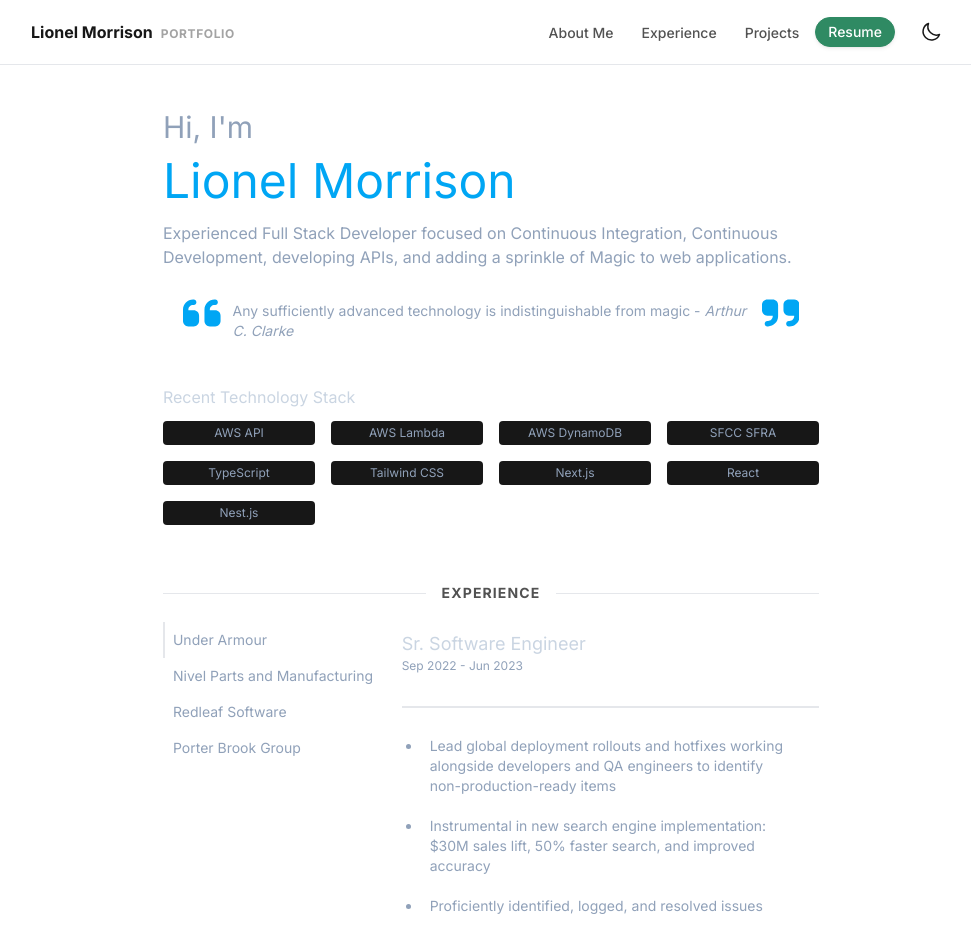
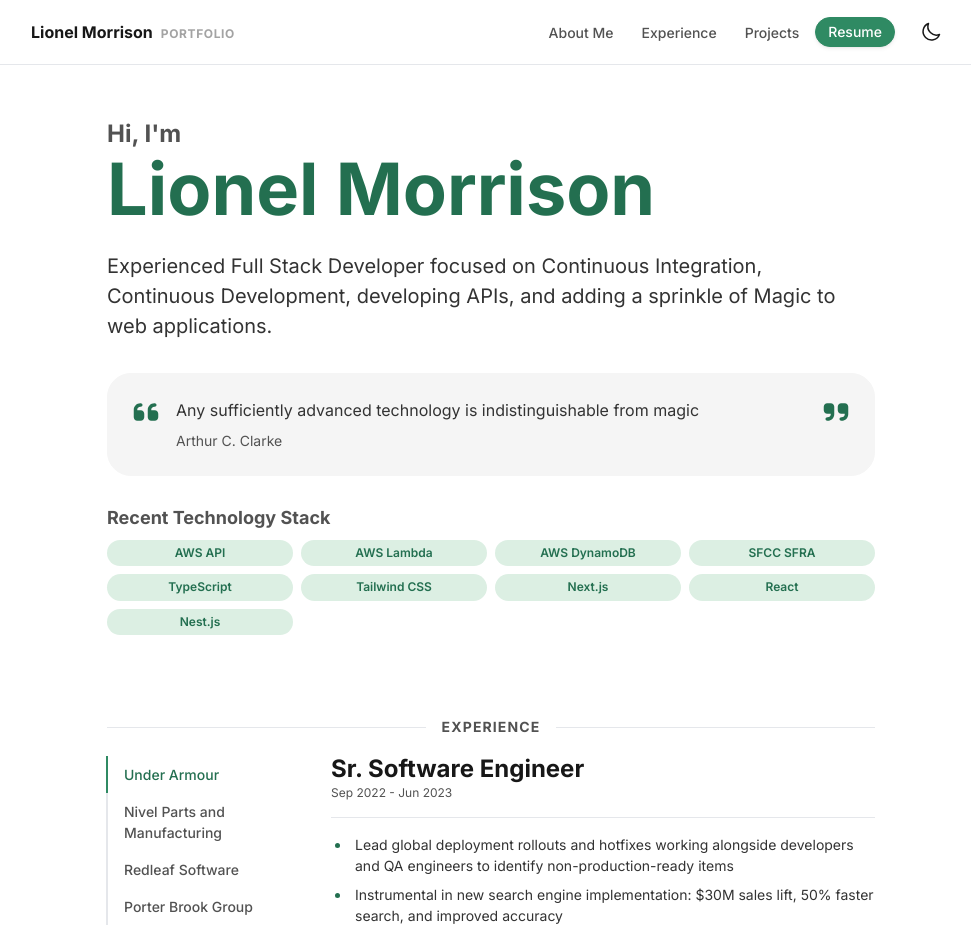
Before and after one commit to lioneljmorrison/portfolio, a Next.js app: page / in a window 1280 px wide. Shown: the top 937 px of the page, without its empty margins (149-1120 px from the left). Built offline with nearby package versions, Linux system fonts and the light colour scheme.

Commit message:
Move About Me and Experience to token styles; accessible Experience tabs
Co-Authored-By: Claude Opus 5.5 <noreply@anthropic.com>

```diff
--- a/app/components/about-me.tsx
+++ b/app/components/about-me.tsx
@@ -2,44 +2,34 @@ import type { AboutMe } from '../interfaces';
 
 export default function AboutMe({ anchor, data }: { anchor: string; data: AboutMe }) {
   return (
-    <div id={anchor} className="max-w-prose mx-auto py-4 text-slate-400">
-      <div className="text-3xl mx-auto py-1 text-slate-400">{data.intro}</div>
-      <div className="text-5xl mx-auto py-2 text-sky-500">{data.name}</div>
-      <div className="mx-auto py-2 text-md">
-        {data.tldr}
-        {!data.quote || (
-          <div className="flex p-5 text-sm text-slate-400">
-            <svg
-              className="text-5xl fill-sky-500"
-              xmlns="http://www.w3.org/2000/svg"
-              height="1em"
-              viewBox="0 0 448 512"
-            >
+    <section id={anchor} className="section">
+      <p className="h5 about-intro">{data.intro}</p>
+      <h1 className="dh3 about-name">{data.name}</h1>
+      <p className="p-lg about-tldr">{data.tldr}</p>
+      {data.quote && (
+        <figure className="card-subtle about-quote">
+          <svg className="about-quote-mark" xmlns="http://www.w3.org/2000/svg" viewBox="0 0 448 512" aria-hidden="true">
             <path d="M0 216C0 149.7 53.7 96 120 96h8c17.7 0 32 14.3 32 32s-14.3 32-32 32h-8c-30.9 0-56 25.1-56 56v8h64c35.3 0 64 28.7 64 64v64c0 35.3-28.7 64-64 64H64c-35.3 0-64-28.7-64-64V320 288 216zm256 0c0-66.3 53.7-120 120-120h8c17.7 0 32 14.3 32 32s-14.3 32-32 32h-8c-30.9 0-56 25.1-56 56v8h64c35.3 0 64 28.7 64 64v64c0 35.3-28.7 64-64 64H320c-35.3 0-64-28.7-64-64V320 288 216z" />
           </svg>
-            <div className="p-3">
-              {data.quote?.text} - <span className="italic">{data.quote?.author}</span>
+          <div className="about-quote-body">
+            <blockquote>
+              <p>{data.quote.text}</p>
+            </blockquote>
+            <figcaption className="p-sm">{data.quote.author}</figcaption>
           </div>
-            <svg
-              className="text-5xl fill-sky-500"
-              xmlns="http://www.w3.org/2000/svg"
-              height="1em"
-              viewBox="0 0 448 512"
-            >
+          <svg className="about-quote-mark" xmlns="http://www.w3.org/2000/svg" viewBox="0 0 448 512" aria-hidden="true">
             <path d="M448 296c0 66.3-53.7 120-120 120h-8c-17.7 0-32-14.3-32-32s14.3-32 32-32h8c30.9 0 56-25.1 56-56v-8H320c-35.3 0-64-28.7-64-64V160c0-35.3 28.7-64 64-64h64c35.3 0 64 28.7 64 64v32 32 72zm-256 0c0 66.3-53.7 120-120 120H64c-17.7 0-32-14.3-32-32s14.3-32 32-32h8c30.9 0 56-25.1 56-56v-8H64c-35.3 0-64-28.7-64-64V160c0-35.3 28.7-64 64-64h64c35.3 0 64 28.7 64 64v32 32 72z" />
           </svg>
-          </div>
+        </figure>
       )}
-        <div className="pt-3 text-md text-slate-300">{data.skillsTitle}</div>
-        {/* <div className="pt-3 flex flex-row space-x-2 text-xs"> */}
-        <div className="pt-3  grid gap-4 grid-flow-row-dense grid-cols-3 md:grid-cols-4 text-center text-xs">
+      <h3 className="h6 skills-title">{data.skillsTitle}</h3>
+      <ul className="chip-list">
         {data.skills.map((skill, idx) => (
-            <div key={`s-${idx}`} className="py-1 px-2 bg-gray-900 rounded">
+          <li key={`s-${idx}`} className="chip">
             {skill}
-            </div>
+          </li>
         ))}
-        </div>
-      </div>
-    </div>
+      </ul>
+    </section>
   );
 }
--- a/app/components/experience.tsx
+++ b/app/components/experience.tsx
@@ -1,13 +1,13 @@
 'use client';
 import { format } from 'date-fns';
-import { useState } from 'react';
+import { useRef, useState } from 'react';
+import type { KeyboardEvent } from 'react';
 import { Job } from '../interfaces';
 import SectionHeader from './section-header';
 
 export default function Experience({ anchor, jobs }: { anchor: string; jobs: Job[] }) {
   const [active, setActive] = useState(0);
-  const activeClass = 'text-sm border-l-2';
-  const inactiveClass = 'text-sm border-l-2 border-transparent';
+  const tabRefs = useRef<(HTMLButtonElement | null)[]>([]);
 
   function formatDate(date: string | undefined): string {
     if (date) {
@@ -17,39 +17,76 @@ export default function Experience({ anchor, jobs }: { anchor: string; jobs: Job
     return 'Present';
   }
 
+  function select(idx: number) {
+    setActive(idx);
+    tabRefs.current[idx]?.focus();
+  }
+
+  // WAI-ARIA tabs pattern: arrows move and activate, Home/End jump, focus wraps
+  function onKeyDown(event: KeyboardEvent<HTMLButtonElement>, idx: number) {
+    const last = jobs.length - 1;
+    const moves: Record<string, number> = {
+      ArrowDown: idx === last ? 0 : idx + 1,
+      ArrowRight: idx === last ? 0 : idx + 1,
+      ArrowUp: idx === 0 ? last : idx - 1,
+      ArrowLeft: idx === 0 ? last : idx - 1,
+      Home: 0,
+      End: last,
+    };
+    const next = moves[event.key];
+
+    if (next === undefined) {
+      return;
+    }
+
+    event.preventDefault();
+    select(next);
+  }
+
+  const job = jobs[active];
+
   return (
-    <div id={anchor} className="max-w-prose mx-auto py-4 text-slate-400">
+    <section id={anchor} className="section">
       <SectionHeader title="Experience"></SectionHeader>
-      <div className="flex">
-        <div className="w-1/3">
-          {jobs.map((job: Job, idx: number) => (
-            <div
-              className={`${active === idx ? activeClass : inactiveClass} p-2`}
+      <div className="exp-layout">
+        {/* aria-orientation is left at its tablist default (horizontal) on purpose: the list is vertical only
+            from 40rem up, CSS cannot change an attribute, and all four arrow keys work in either layout. */}
+        <div role="tablist" aria-label="Companies" className="exp-tabs">
+          {jobs.map((j: Job, idx: number) => (
+            <button
+              key={j.id}
+              ref={(el) => {
+                tabRefs.current[idx] = el;
+              }}
+              type="button"
+              role="tab"
+              id={`exp-tab-${idx}`}
+              aria-selected={active === idx}
+              aria-controls="exp-panel"
+              tabIndex={active === idx ? 0 : -1}
+              className="exp-tab"
               onClick={() => setActive(idx)}
-              key={idx}
+              onKeyDown={(e) => onKeyDown(e, idx)}
             >
-              {job.company}
-            </div>
+              {j.company}
+            </button>
           ))}
         </div>
-        <div className="w-2/3 pl-5 pt-2">
-          <div className="text-lg text-slate-300">{jobs[active].title}</div>
-          <div className="text-xs">
-            {format(new Date(jobs[active].dates.start), 'LLL yyyy')} - {formatDate(jobs[active].dates?.end)}
-          </div>
-          <div className=""></div>
-          <div className="pt-3 text-slate-300">{jobs[active]?.tldr}</div>
-          <div className="mt-5 p-5 border-t-2">
-            <ul className="list-outside list-disc space-y-1">
-              {jobs[active]?.highlights?.map((bullet: string, idx: number) => (
-                <li className="p-2 text-sm" key={`b-${idx}`}>
-                  {bullet}
-                </li>
+        <div role="tabpanel" id="exp-panel" aria-labelledby={`exp-tab-${active}`} className="exp-panel">
+          <h3 className="h5 exp-title">{job.title}</h3>
+          <p className="meta-text exp-dates">
+            {format(new Date(job.dates.start), 'LLL yyyy')} - {formatDate(job.dates?.end)}
+          </p>
+          {job.tldr && <p>{job.tldr}</p>}
+          {job.highlights && job.highlights.length > 0 && (
+            <ul className="p-sm exp-highlights">
+              {job.highlights.map((bullet: string, idx: number) => (
+                <li key={`b-${idx}`}>{bullet}</li>
               ))}
             </ul>
-          </div>
+          )}
         </div>
       </div>
-    </div>
+    </section>
   );
 }
--- a/app/globals.css
+++ b/app/globals.css
@@ -2,6 +2,7 @@
 @import './styles/tokens.css';
 @import './styles/base.css' layer(base);
 @import './styles/layout.css' layer(components);
+@import './styles/sections.css' layer(components);
 
 @theme {
   --breakpoint-*: initial;
--- /dev/null
+++ b/app/styles/sections.css
@@ -0,0 +1,199 @@
+/*
+  Sections: About Me, Experience and (later) Projects, plus the shared .chip, built on tokens.css and base.css.
+
+  Imported into Tailwind's components layer (globals.css), like layout.css: it beats base.css and Tailwind's
+  reset, and any Tailwind utility on the same element still wins while both coexist. Do not import it unlayered.
+  Breakpoints are literal: sm 40rem, md 48rem.
+*/
+
+/* Section shell: a readable measure (48rem, about 75 characters at body size), centred in the 65rem container */
+
+.section {
+  max-width: 48rem;
+  margin-left: auto;
+  margin-right: auto;
+  padding-top: var(--sp-32);
+  padding-bottom: var(--sp-32);
+}
+
+/* About Me */
+
+.about-intro {
+  margin-bottom: var(--sp-4);
+  color: var(--text-secondary);
+}
+
+.about-name {
+  margin-bottom: var(--sp-24);
+  color: var(--text-brand);
+}
+
+.about-tldr {
+  color: var(--text-body-default);
+  margin-bottom: var(--sp-32);
+}
+
+.about-quote {
+  display: flex;
+  align-items: flex-start;
+  gap: var(--sp-16);
+  margin: 0 0 var(--sp-32);
+  color: var(--text-body-default);
+}
+
+.about-quote-mark {
+  flex: none;
+  width: 1.75rem;
+  height: 1.75rem;
+  fill: currentColor;
+  color: var(--text-brand);
+}
+
+.about-quote-body {
+  flex: 1 1 auto;
+  min-width: 0;
+}
+
+.about-quote blockquote {
+  margin: 0;
+}
+
+.about-quote figcaption {
+  margin-top: var(--sp-8);
+  color: var(--text-secondary);
+}
+
+.skills-title {
+  margin-bottom: var(--sp-12);
+  color: var(--text-secondary);
+  font-size: 1.125rem;
+}
+
+/* Chip: a pill label; shared by skills here and project tech labels in Projects */
+
+.chip-list {
+  display: grid;
+  grid-template-columns: repeat(3, minmax(0, 1fr));
+  gap: var(--sp-8);
+  list-style: none;
+}
+
+@media (min-width: 48rem) {
+  .chip-list {
+    grid-template-columns: repeat(4, minmax(0, 1fr));
+  }
+}
+
+.chip {
+  display: block;
+  padding: var(--sp-6) var(--sp-12);
+  border-radius: var(--radius-full);
+  background-color: var(--surface-bg-brand-subtle);
+  color: var(--text-brand);
+  font-size: 0.75rem;
+  font-weight: var(--font-weight-semibold);
+  line-height: 1.2;
+  text-align: center;
+  overflow-wrap: anywhere;
+}
+
+/* Experience: vertical tabs beside a panel; a horizontal scrolling row of tabs above it below 40rem */
+
+.exp-layout {
+  display: flex;
+  flex-direction: column;
+  gap: var(--sp-16);
+}
+
+.exp-tabs {
+  display: flex;
+  flex-direction: row;
+  flex: none;
+  overflow-x: auto;
+  border-bottom: var(--border-width-1) solid var(--border-default);
+}
+
+.exp-tab {
+  flex: none;
+  padding: var(--sp-8) var(--sp-16);
+  border-bottom: var(--border-width-2) solid transparent;
+  margin-bottom: -1px;
+  color: var(--text-secondary);
+  font-size: 0.875rem;
+  font-weight: var(--font-weight-medium);
+  text-align: left;
+  white-space: nowrap;
+  transition: color 0.15s ease-in-out, border-color 0.15s ease-in-out;
+}
+
+.exp-tab:hover {
+  color: var(--text-primary);
+}
+
+.exp-tab[aria-selected='true'] {
+  border-color: var(--border-brand);
+  color: var(--text-brand);
+}
+
+.exp-panel {
+  flex: 1 1 auto;
+  min-width: 0;
+}
+
+.exp-title {
+  margin-bottom: var(--sp-4);
+}
+
+/* --text-muted is too faint on white for 12px dates; use the secondary text colour */
+.exp-dates {
+  margin-bottom: var(--sp-16);
+  color: var(--text-secondary);
+}
+
+.exp-highlights {
+  margin-top: var(--sp-16);
+  padding-top: var(--sp-16);
+  border-top: var(--border-width-1) solid var(--border-default);
+  padding-left: var(--sp-20);
+  list-style: disc;
+}
+
+.exp-highlights li {
+  margin-bottom: var(--sp-8);
+  padding-left: var(--sp-4);
+  color: var(--text-body-default);
+}
+
+.exp-highlights li:last-child {
+  margin-bottom: 0;
+}
+
+.exp-highlights li::marker {
+  color: var(--text-brand);
+}
+
+@media (min-width: 40rem) {
+  .exp-layout {
+    flex-direction: row;
+    gap: var(--sp-32);
+  }
+
+  .exp-tabs {
+    flex-direction: column;
+    width: 12rem;
+    overflow-x: visible;
+    border-bottom: 0;
+  }
+
+  .exp-tab {
+    margin-bottom: 0;
+    margin-left: -1px;
+    border-bottom: 0;
+    border-left: var(--border-width-2) solid var(--border-default);
+    white-space: normal;
+  }
+
+  .exp-tab[aria-selected='true'] {
+    border-left-color: var(--border-brand);
+  }
+}
```
Also changed, not shown: 1 other file (tests, documents, lock files or other folders). Lines whose indentation alone changed are shown as unchanged.
